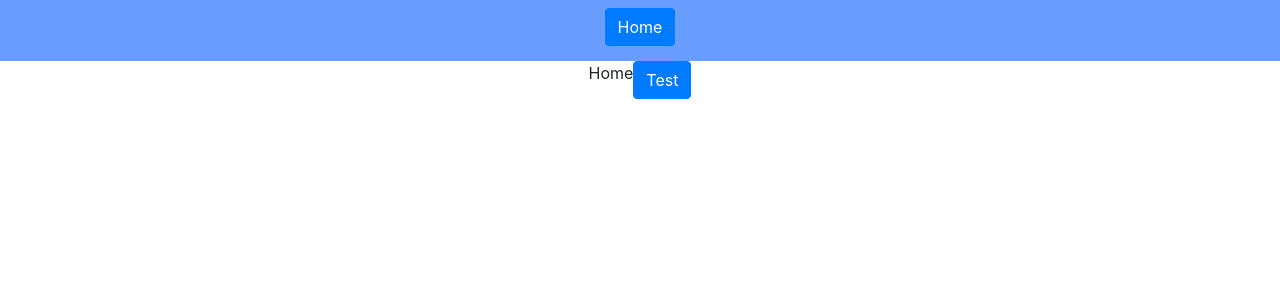
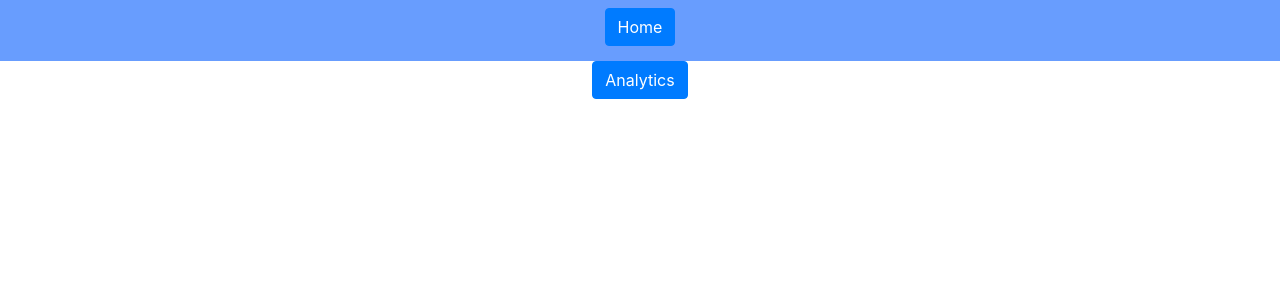
Before and after one commit to MattTimms/unihack19, a React (Create React App) app in the folder front_end/spot/: page / in a window 1280 px wide. Shown: the top 300 px of the page. Built offline with nearby package versions, Linux system fonts and the light colour scheme.

Commit message:
Added all main pages

```diff
--- a/front_end/spot/src/Pages/Home.js
+++ b/front_end/spot/src/Pages/Home.js
@@ -12,10 +12,9 @@ class Home extends Component {
 
   renderPage = () => {
     return (
-      <div class="d-flex justify-content-center column">
-        Home
+      <div class="d-flex justify-content-center">
         <Link to="Analytics">
-          <Button color="primary">Test</Button>
+          <Button color="primary">Analytics</Button>
         </Link>
       </div>
     );
--- a/front_end/spot/src/index.js
+++ b/front_end/spot/src/index.js
@@ -5,10 +5,12 @@ import App from "./App";
 import * as serviceWorker from "./serviceWorker";
 import { Route, Link, BrowserRouter as Router, Switch } from "react-router-dom";
 import "bootstrap/dist/css/bootstrap.min.css";
+
 //Importing Pages
 import Home from "./Pages/Home.js";
 import Analytics from "./Pages/Analytics.js";
-
+import Camera from "./Pages/Camera.js";
+import Prediction from "./Pages/Prediction.js";
 //Importing Components
 import Header from "./Components/Header.js";
 
@@ -28,6 +30,8 @@ const main = (
       <Switch>
         <Route exact path="/" component={Home} />
         <Route path="/Analytics" component={Analytics} />
+        <Route path="/Camera/Prediction" component={Prediction} />
+        <Route path="/Camera" component={Camera} />
       </Switch>
     </div>
   </Router>
```
Also changed, not shown: front_end/spot/src/Pages/Camera.js (added), front_end/spot/src/Pages/Prediction.js (added).
